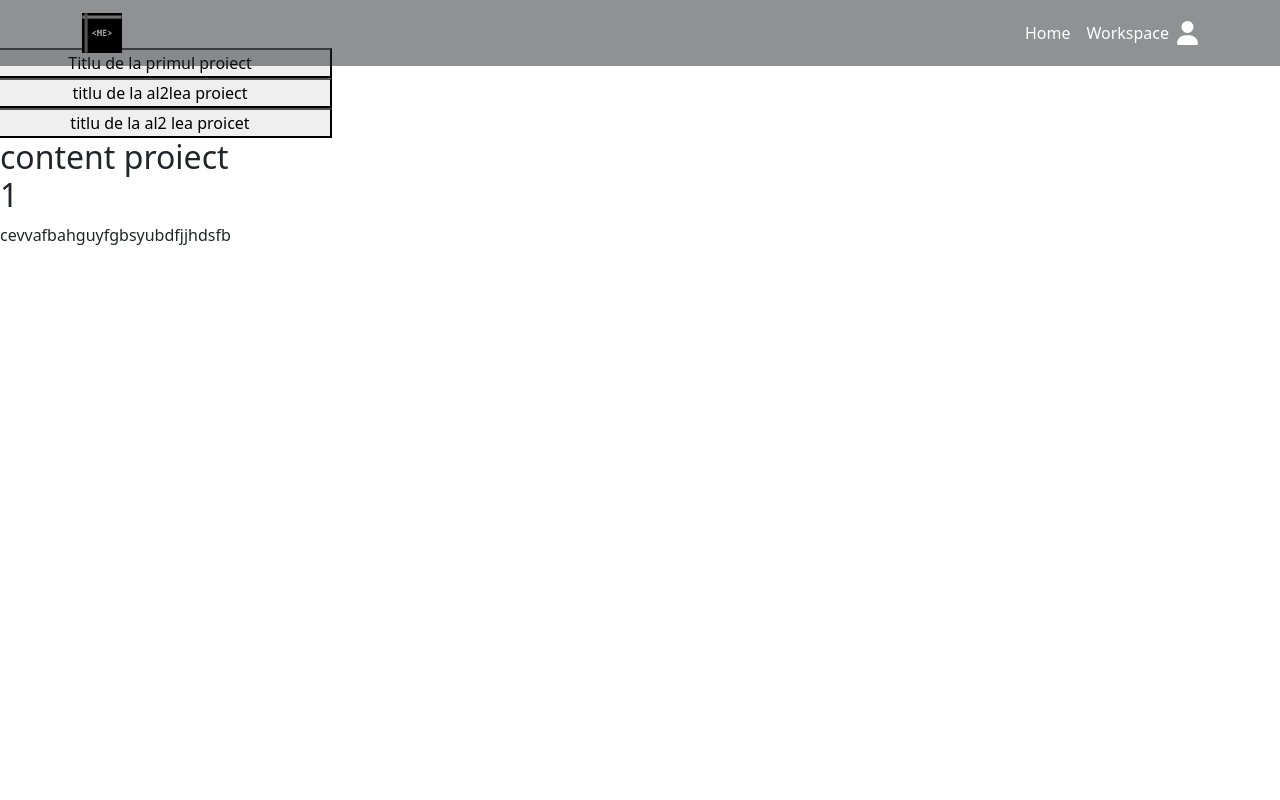
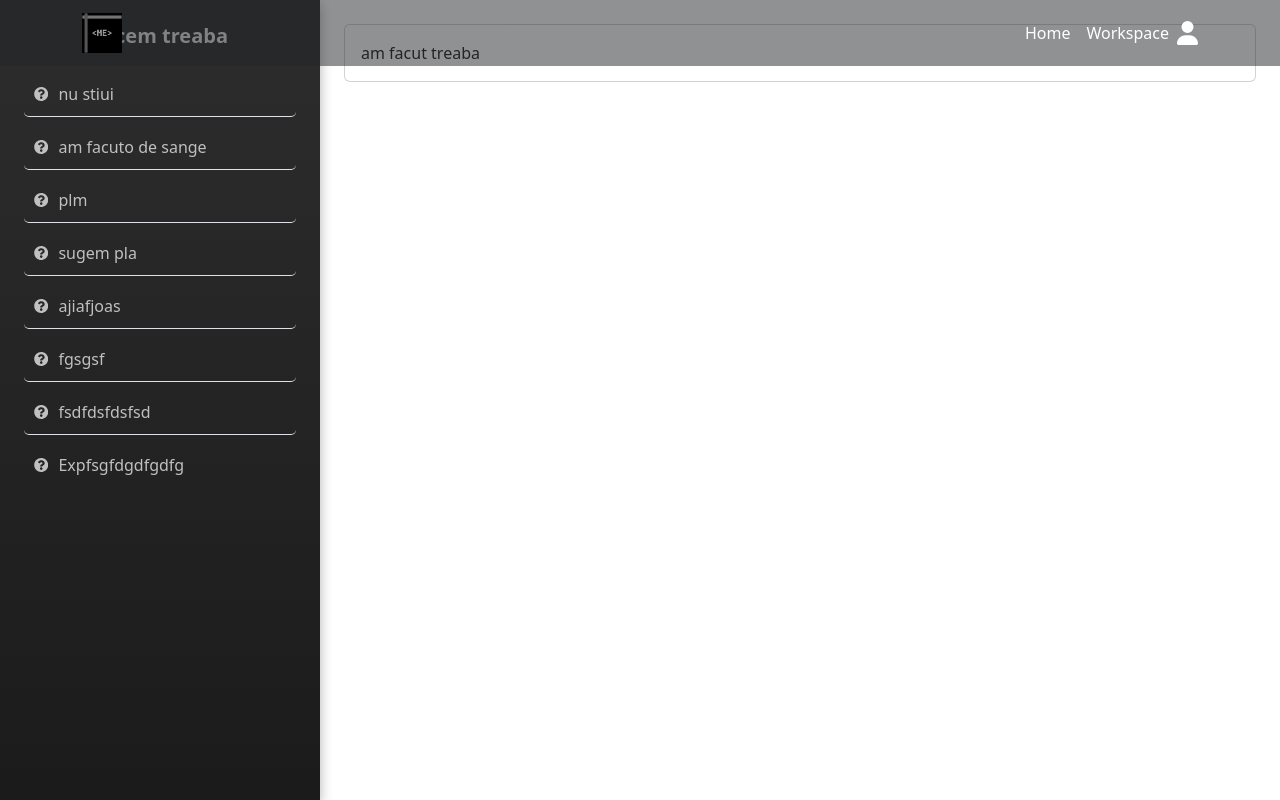
Before and after one commit to PauOnJava/EduTech_Hackathon, a React (Create React App) app in the folder app_01/: page /workspace in a window 1280 px wide. Built offline with nearby package versions, Linux system fonts and the light colour scheme.

Commit message:
workspace update

```diff
--- a/app_01/package.json
+++ b/app_01/package.json
@@ -13,6 +13,7 @@
     "framer-motion": "^11.11.11",
     "react": "^18.3.1",
     "react-dom": "^18.3.1",
+    "react-icons": "^5.3.0",
     "react-router-dom": "^6.28.0",
     "react-scripts": "5.0.1",
     "tesseract.js": "^5.1.1",
--- a/app_01/src/Work.js
+++ b/app_01/src/Work.js
@@ -1,28 +1,80 @@
-import React from "react";
+import React, { useState } from 'react';
 import 'bootstrap/dist/css/bootstrap.min.css';
-import './work.css';
-function Work() {
-    const[activeTab, setActiveTab] = React.useState('tab1')
-    const handleTabClick =(tab) =>{
-        console.log('tab clicked')
-        setActiveTab(tab);
-    };
+import { FaQuestionCircle } from 'react-icons/fa';
+
+function App() {
+    const [selectedNotes, setSelectedNotes] = useState(null);
+
+    const notes = [
+        { id: 1, title: "nu stiui", content: "fdsfsdfdsf" },
+        { id: 2, title: "am facuto de sange", content: "fdsfdsfsdfds" },
+        { id: 3, title: "plm", content: "dasfaghjkgfd" },
+        { id: 4, title: "sugem pla", content: "dasfdghfjgkhl" },
+        { id: 5, title: "ajiafjoas", content: "Ndfgdshjkjljjhgdfsa" },
+        { id: 6, title: "fgsgsf", content: "l;kjhgfdsghjk" },
+        { id: 7, title: "fsdfdsfdsfsd", content: "Rfsdgfhjkjlk;kjhgfd" },
+        { id: 8, title: "Expfsgfdgdfgdfg", content: "l;kjhgdsfgdhfjgkgl;lo" },
+    ];
+
     return (
-        <div className='col-lg-3 mt-5 border-right border-dark'>
+        <div className="container-fluid">
             <div className="row">
-                <button class="btn btn-dark" className={activeTab ==='tab1' ? 'active' : ''} onClick={() => handleTabClick('tab1')}>Titlu de la primul proiect</button>
-                <button class="btn btn-dark" className={activeTab ==='tab2' ? 'active' : ''} onClick={() => handleTabClick('tab2')}>titlu de la al2lea proiect</button>
-                <button class ="btn btn-dark"className={activeTab === 'tab3' ? 'active' : ''} onClick={() =>handleTabClick('tab3')}>titlu de la al2 lea proicet</button>
-            </div>
+                <div className="col-md-3 collapse d-md-block vh-100 p-4" id="sidebar"
+                     style={{
+                         background: "linear-gradient(180deg, #2d2d2d, #1b1b1b)",
+                         boxShadow: '0 4px 12px rgba(0, 0, 0, 0.3)',
+                     }}
+                >
+                    <h5 className="fw-bold mb-4 text-center" style={{ color: '#e0e0e0' }}>Facem treaba</h5>
+                    <ul className="list-group list-group-flush">
+                        {notes.map((notes) => (
+                            <li
+                                key={notes.id}
+                                className={`list-group-item d-flex align-items-center ${
+                                    selectedNotes && selectedNotes.id === notes.id ? 'active' : ''
+                                }`}
+                                onClick={() => setSelectedNotes(notes)}
+                                style={{
+                                    cursor: 'pointer',
+                                    background: selectedNotes && selectedNotes.id === notes.id ? '#444444' : 'transparent',
+                                    color: selectedNotes && selectedNotes.id === notes.id ? '#f0f0f0' : '#c0c0c0',
+                                    borderRadius: '5px',
+                                    marginBottom: '8px',
+                                    padding: '10px',
+                                    transition: 'background 0.3s, color 0.3s',
+                                }}
+                            >
+                                <FaQuestionCircle style={{ marginRight: '10px', color: selectedNotes && selectedNotes.id === notes.id ? '#f0f0f0' : '#c0c0c0' }} />
+                                <div className="text-truncate" style={{ width: '100%' }}>{notes.title}</div>
+                            </li>
+                        ))}
+                    </ul>
+                </div>
 
-
-            <div className="col-lg-9 tab-content">
-                {activeTab === 'tab1' && (<div><h2>content proiect 1</h2><p>cevvafbahguyfgbsyubdfjjhdsfb</p></div>)}
-                {activeTab === 'tab2' && (<div><h2>content proiect 2</h2><p>cevvafbahguyfgbsyubdfjjhdsfb</p></div>)}
-                {activeTab === 'tab3' && (<div><h2>content proiect 3</h2><p>cevvafbahguyfgbsyubdfjjhdsfb</p></div>)}
+                {/* Main content area */}
+                <div className="col-md-9 p-4">
+                    <div className="card">
+                        <div className="card-body">
+                            {selectedNotes ? (
+                                <div>
+                                    <h2
+                                        className="card-subtitle mb-2 text-primary"
+                                        style={{ cursor: 'pointer' }}
+                                        onClick={() => alert(`You clicked on "${selectedNotes.title}"!`)}
+                                    >
+                                        {selectedNotes.title}
+                                    </h2>
+                                    <p className="card-text">{selectedNotes.content}</p>
+                                </div>
+                            ) : (
+                                <p className="card-text">am facut treaba</p>
+                            )}
+                        </div>
+                    </div>
+                </div>
             </div>
         </div>
     );
 }
 
-export default Work;
+export default App;
```
Also changed, not shown: 1 other file (tests, documents, lock files or other folders).
